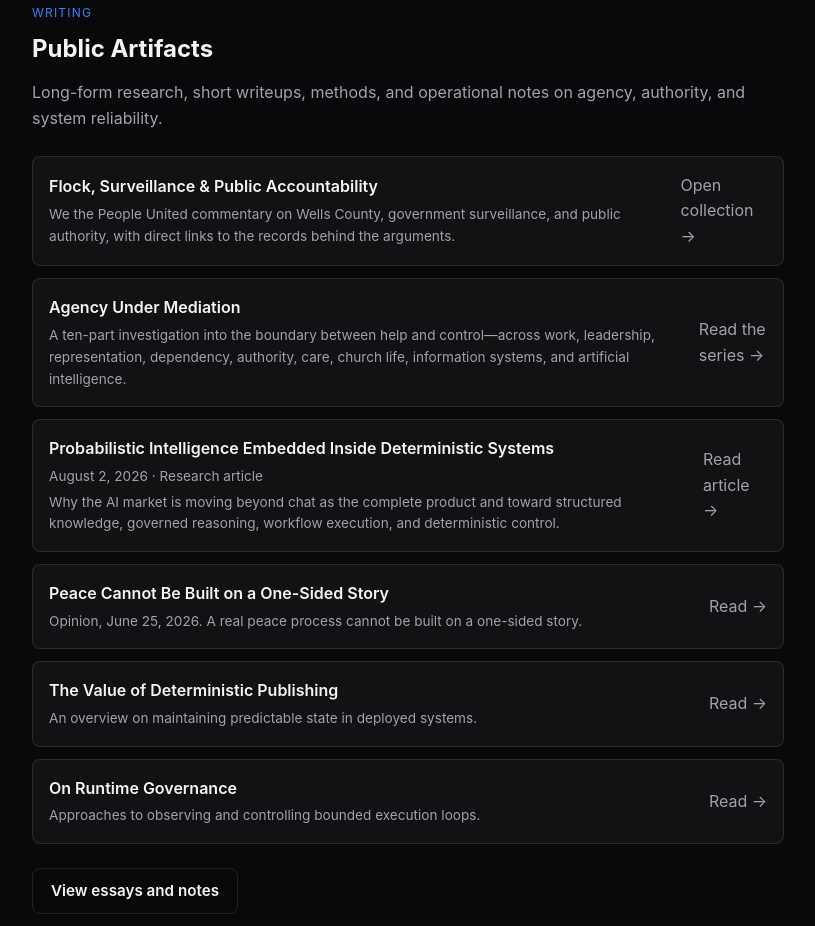
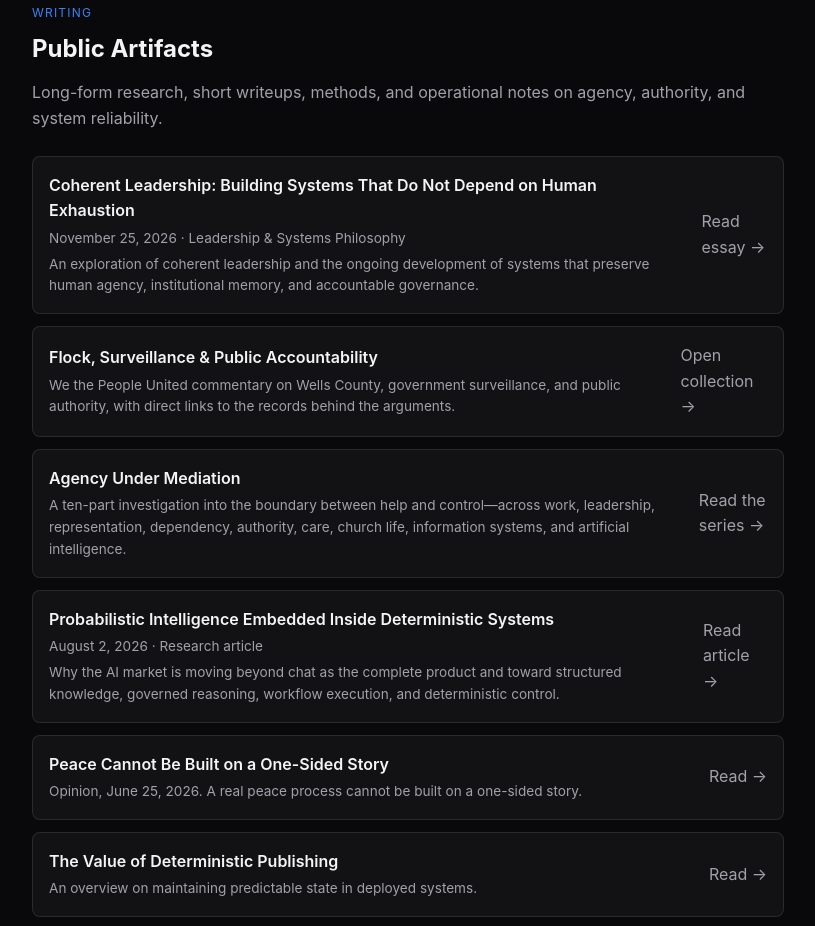
Before and after one commit to noblebrendon-cloud/noblebrendon-cloud.github.io, a plain HTML site: page index.html in a window 1280 px wide. Shown: the part 3475-4401 px from the top of the page, without its empty margins (232-1047 px from the left). Drawn offline with Linux system fonts and the light colour scheme.

Commit message:
Feature Coherent Leadership in homepage Public Artifacts

```diff
--- a/index.html
+++ b/index.html
@@ -360,6 +360,16 @@
         <p class="muted">Long-form research, short writeups, methods, and operational notes on agency, authority, and system reliability.</p>
       </header>
       <div class="artifact-list">
+        <a href="/essays/coherent-leadership/" class="artifact-link">
+          <div class="artifact-item">
+            <div class="artifact-meta">
+              <span class="artifact-title">Coherent Leadership: Building Systems That Do Not Depend on Human Exhaustion</span>
+              <span class="artifact-desc">November 25, 2026 &middot; Leadership &amp; Systems Philosophy</span>
+              <span class="artifact-desc">An exploration of coherent leadership and the ongoing development of systems that preserve human agency, institutional memory, and accountable governance.</span>
+            </div>
+            <div class="artifact-action muted">Read essay &rarr;</div>
+          </div>
+        </a>
         <a href="/flock/" class="artifact-link">
           <div class="artifact-item">
             <div class="artifact-meta">
```
